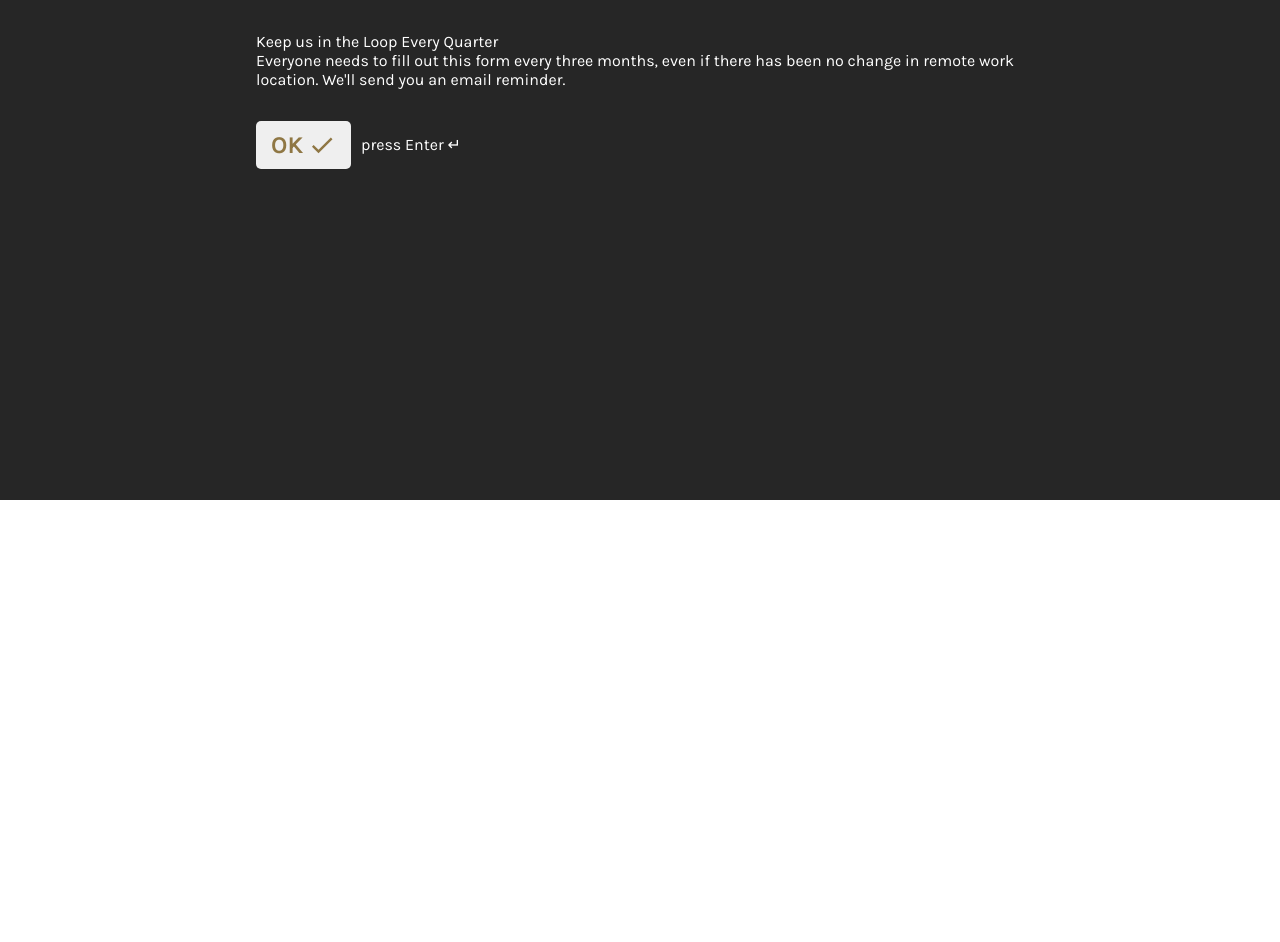
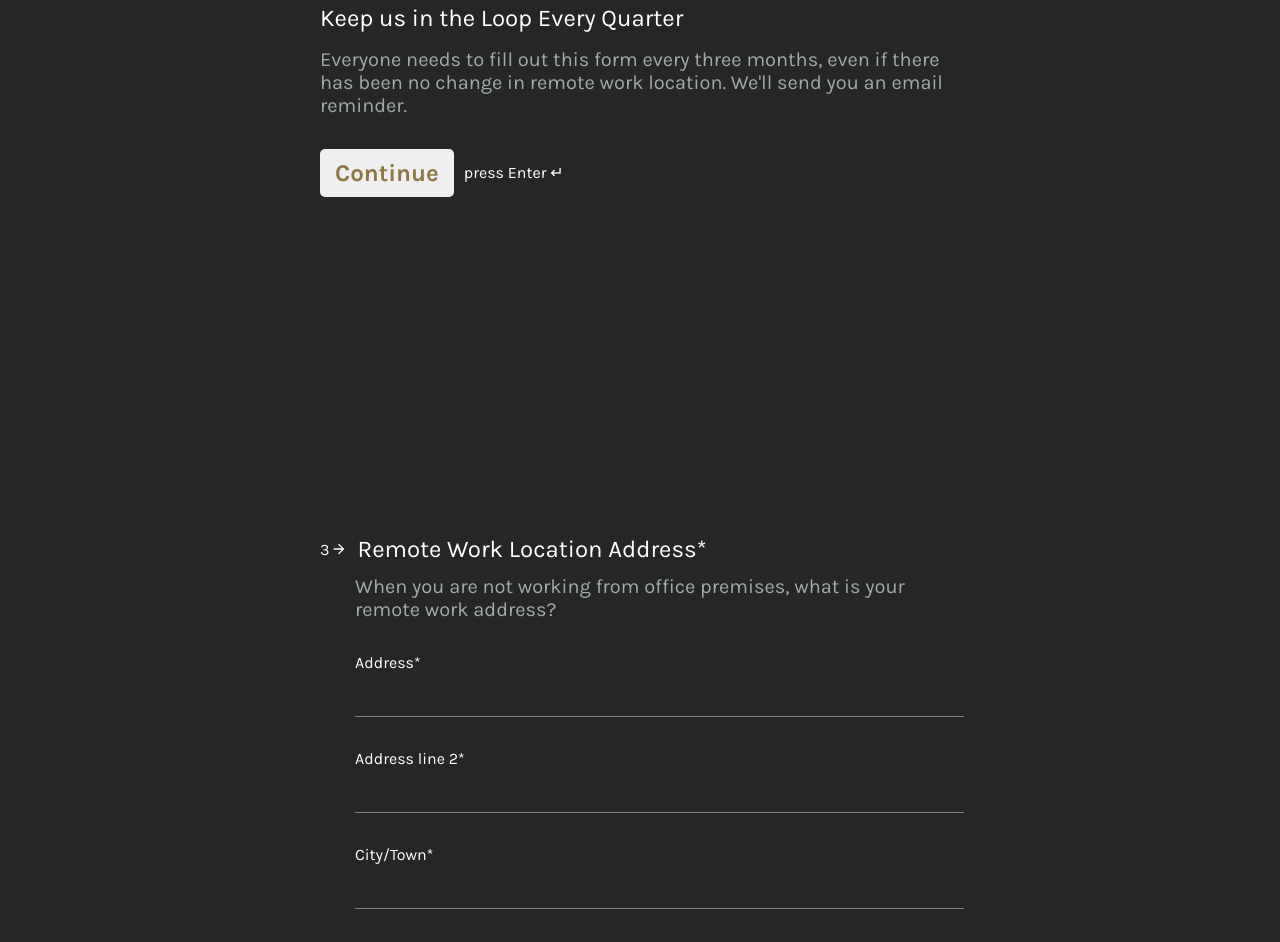
Before and after one commit to arvindbatham/Form, a React (Create React App) app: page / in a window 1280 px wide. Shown: the part 2700-3642 px from the top of the page. Before the commit the page ends 3200 px from the top, so only its background shows below. Built offline with nearby package versions, Linux system fonts and the light colour scheme.

Commit message:
done section6 and section7

```diff
--- a/src/components/sections/Form.js
+++ b/src/components/sections/Form.js
@@ -2,6 +2,8 @@ import React from "react";
 import Section2 from "./Section2";
 import Section1 from "./Section1";
 import Section4 from "./Section4";
+import Section6 from "./Section6";
+import Section7 from "./Section7";
 
 function Form() {
   return (
@@ -10,6 +12,8 @@ function Form() {
         <Section1 />
         <Section2 />
         <Section4 />
+        <Section6 />
+        <Section7 />
       </form>
     </>
   );
--- a/src/components/sections/Section4.js
+++ b/src/components/sections/Section4.js
@@ -14,12 +14,7 @@ function Section4() {
         <div className="button-box-cls">
           <div className="button-box">
             <button>
-              <span>OK</span>{" "}
-              <CheckIcon
-                style={{
-                  fontSize: "28px",
-                }}
-              />
+              <span>Continue</span>{" "}
             </button>
           </div>
           <span>
--- /dev/null
+++ b/src/components/sections/Section6.js
@@ -0,0 +1,84 @@
+import React from "react";
+import ArrowForwardIcon from "@mui/icons-material/ArrowForward";
+import CheckIcon from "@mui/icons-material/Check";
+
+function Section6() {
+  return (
+    <div className="section6 section" id="section-6">
+      <div className="main">
+        <div className="heading">
+          <div className="one">
+            <p>3</p>
+            <ArrowForwardIcon
+              style={{
+                fontSize: "16px",
+              }}
+            />
+          </div>
+          <div className="two">Remote Work Location Address*</div>
+        </div>
+        <div className="content">
+          <div className="input-boxes">
+            <div className="text">
+              When you are not working from office premises, what is your remote
+              work address?
+            </div>
+            <div className="one box">
+              <label htmlFor="address">Address*</label>
+              <input type="text" id="address" name="address" required />
+            </div>
+            <div className="two box">
+              <label htmlFor="secondAddress">Address line 2*</label>
+              <input
+                type="text"
+                id="secondAddress"
+                name="secondAddress"
+                required
+              />
+            </div>{" "}
+            <div className="three box">
+              <label htmlFor="city">City/Town*</label>
+              <input type="text" id="city" name="city" required />
+            </div>{" "}
+            <div className="four box">
+              <label htmlFor="state">State/Region/Province *</label>
+              <input type="text" id="state" name="state" required />
+            </div>{" "}
+            <div className="five box">
+              <label htmlFor="zip">Zip/Post code*</label>
+              <input
+                type="number"
+                maxLength="6"
+                minLength="6"
+                id="zip"
+                name="zip"
+                required
+              />
+            </div>{" "}
+            <div className="six box">
+              <label htmlFor="country">Country*</label>
+              <input type="text" id="country" name="country" required />
+            </div>
+          </div>
+          <div className="button-box-cls">
+            <div className="button-box">
+              <button>
+                <span>OK</span>{" "}
+                <CheckIcon
+                  style={{
+                    fontSize: "28px",
+                  }}
+                />
+              </button>
+            </div>
+            <span>
+              press <stron>Enter ↵</stron>
+            </span>
+          </div>
+        </div>
+      </div>
+    </div>
+  );
+}
+
+export default Section6;
--- /dev/null
+++ b/src/components/sections/Section7.js
@@ -0,0 +1,46 @@
+import React from "react";
+import ArrowForwardIcon from "@mui/icons-material/ArrowForward";
+const content = `If permanent, write from <current date> to <31-12-9999>
+If temporary, write start and end dates.`;
+
+function Section7() {
+  return (
+    <div className="section7 section" id="section-7">
+      <div className="main">
+        <div className="heading">
+          <div className="one">
+            <p>3</p>
+            <ArrowForwardIcon
+              style={{
+                fontSize: "16px",
+              }}
+            />
+          </div>
+          <div className="two">
+            Timeline for the mentioned Remote Work Location*
+          </div>
+        </div>
+        <div className="content">
+          <div className="text">{content}</div>{" "}
+          <div className="button-box-cls">
+            <div className="button-box">
+              <button>
+                <span>Continue</span>{" "}
+                {/* <CheckIcon
+                  style={{
+                    fontSize: "28px",
+                  }}
+                /> */}
+              </button>
+            </div>
+            <span>
+              press <stron>Enter ↵</stron>
+            </span>
+          </div>
+        </div>
+      </div>
+    </div>
+  );
+}
+
+export default Section7;
--- a/src/components/sections/Sections.scss
+++ b/src/components/sections/Sections.scss
@@ -28,7 +28,7 @@
   justify-content: center;
 
   .main {
-    width: 60%;
+    width: 50%;
     color: white;
   }
 }
@@ -88,7 +88,7 @@
     }
 
     .content {
-      margin-left: 32px;
+      margin-left: 35px;
 
       .name {
         height: 40px;
@@ -125,7 +125,7 @@
       }
     }
     .content {
-      margin-left: 40px;
+      margin-left: 35px;
 
       .container {
         .input-field {
@@ -172,18 +172,91 @@
   }
 }
 
-#section3 {
-  background-color: #262626;
-  height: 100vh;
-  display: flex;
-  align-items: center;
-  justify-content: center;
-
+#section-4 {
   .main {
-    width: 60%;
-    color: white;
-
     .heading {
+      font-size: 24px;
+      margin-bottom: 1rem;
+    }
+    .content {
+      font-size: 20px;
+      color: #9fabab;
     }
   }
 }
+
+#section-6 {
+  .main {
+    .heading {
+      display: flex;
+      align-items: center;
+      gap: 10px;
+      .one {
+        display: flex;
+        align-items: center;
+        gap: 2px;
+      }
+      .two {
+        font-size: 24px;
+      }
+    }
+    .content {
+      margin-left: 35px;
+      .text {
+        color: #9fabab;
+        font-size: 20px;
+        margin-bottom: 2rem;
+      }
+      .input-boxes {
+        .box {
+          display: flex;
+          flex-direction: column;
+          margin-bottom: 2rem;
+
+          label {
+            font-size: 16px;
+          }
+          input {
+            height: 40px;
+            width: 100%;
+            background: transparent;
+            color: white;
+            border: none;
+            border-bottom: 1px solid gray;
+            font-size: 24px;
+            margin-top: 2px;
+          }
+          input:focus {
+            outline: none;
+            border-bottom: 1px solid white;
+          }
+        }
+      }
+    }
+  }
+}
+
+#section-7 {
+  .main {
+    .heading {
+      display: flex;
+      align-items: center;
+      gap: 10px;
+      .one {
+        display: flex;
+        align-items: center;
+        gap: 2px;
+      }
+      .two {
+        font-size: 24px;
+      }
+    }
+    .content {
+      margin-left: 35px;
+      .text {
+        color: #9fabab;
+        font-size: 20px;
+      }
+    }
+  }
+}
```
